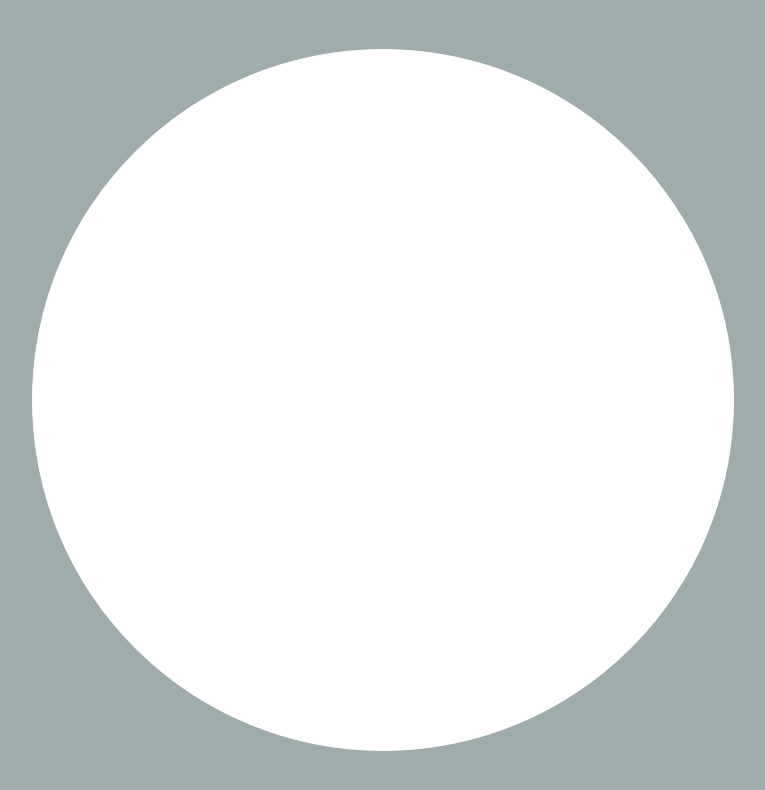
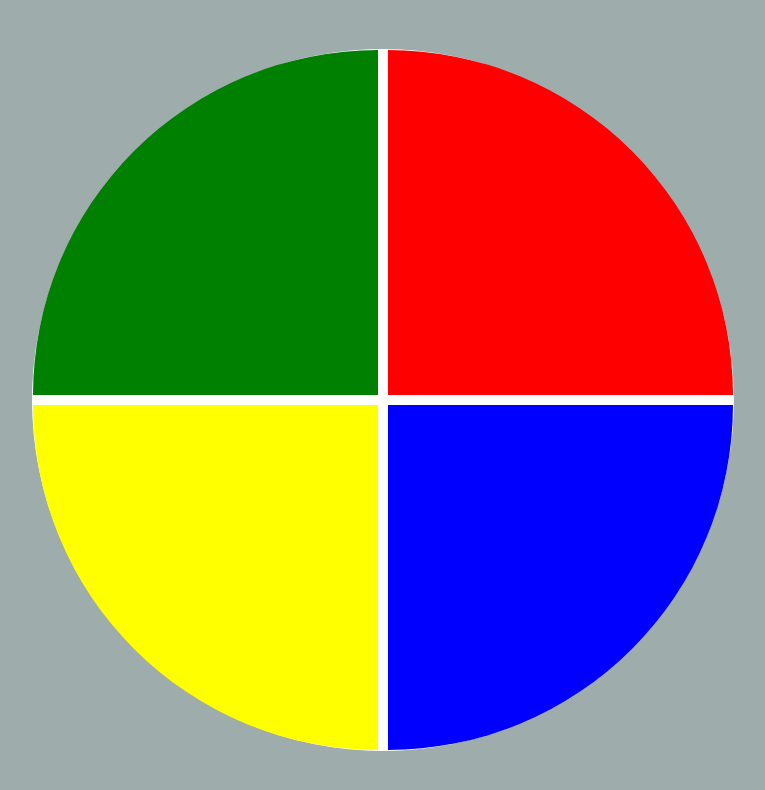
Before and after one commit to HederMilani/MemoriaGeniusDio, a plain HTML site: page Genius/index.html in a window 1280 px wide. Shown: the whole page, without its empty margins (257-1022 px from the left). Drawn offline with Linux system fonts and the light colour scheme.

Commit message:
Grid Genius

```diff
--- a/Genius/style.css
+++ b/Genius/style.css
@@ -13,7 +13,8 @@ body{
 
 .genius{
     display: grid;                                      /*Definindo o layout da div como grid para poder dividir em partes*/
-    grid-template-areas: 'green red' 'yellow blue';     /*Definir os nomes para as partres do grid*/
+    grid-template-areas: 'greenArea redArea'
+    'yellowArea blueArea';     /*Definir os nomes para as partres do grid*/
     grid-gap: 10px;                                     /* definindo o espaco entre as areas do grid*/
     border: 1px solid #ffffff;
     background-color: #ffffff;
@@ -22,3 +23,30 @@ body{
     width: 700px;
     height: 700px;
 }
+.yellow{
+    grid-area: yellowArea;
+    background-color: yellow;
+    border-bottom-left-radius: 100%;
+}
+
+.blue{
+    grid-area: blueArea;                                    /*Definir qual parte do grid estamos estilizando*/
+    background-color: blue;
+    border-bottom-right-radius: 100%;                    /*Definir que apenas a borda que está aparente devera ser ondulada*/
+}
+
+.red{
+    grid-area: redArea;
+    background-color: red;
+    border-top-right-radius: 100%;
+}
+
+.green{
+    grid-area: greenArea;
+    background-color: green;
+    border-top-left-radius: 100%;
+}
+
+.selected{
+    opacity: 0,8;
+}
```
